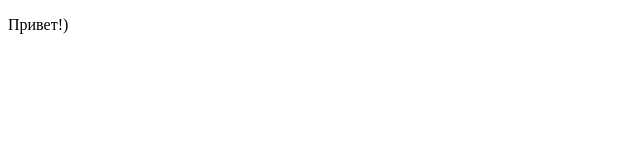
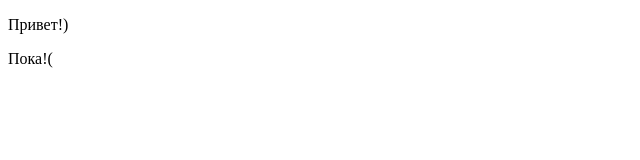
Before and after one commit to igorMarynich2019/app, a plain HTML site: page index.html in a window 1280 px wide. Shown: the full height of the page, 0-640 px from the left. Drawn offline with Linux system fonts and the light colour scheme.

Commit message:
made change

```diff
--- a/index.html
+++ b/index.html
@@ -7,6 +7,7 @@
 <body>
     <div>
         <p>Привет!)</p>
+        <p>Пока!(</p>
     </div>
 </body>
 </html>
```
Also changed, not shown: index2.html (added).
